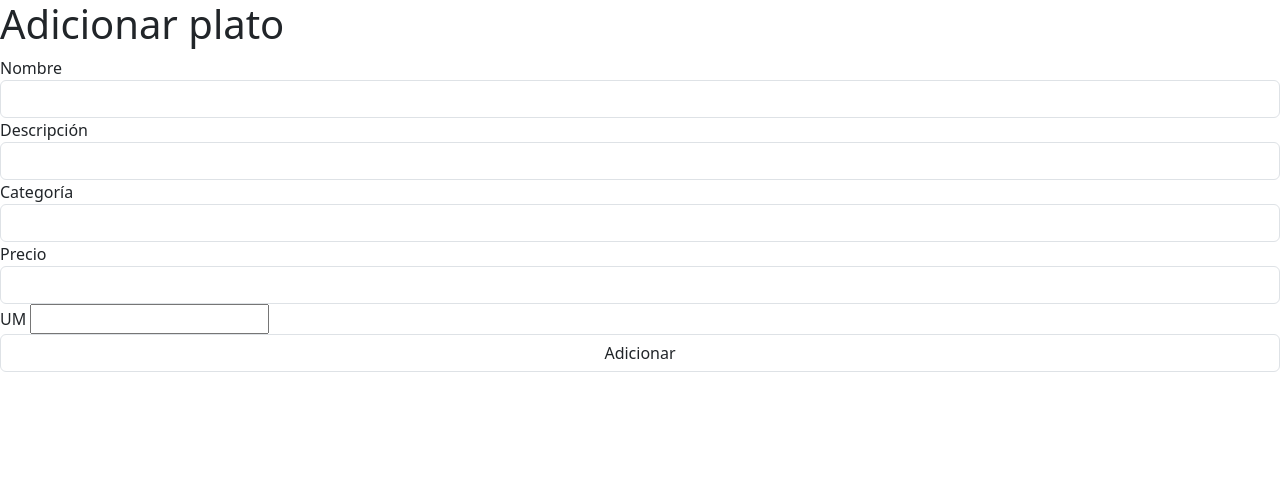
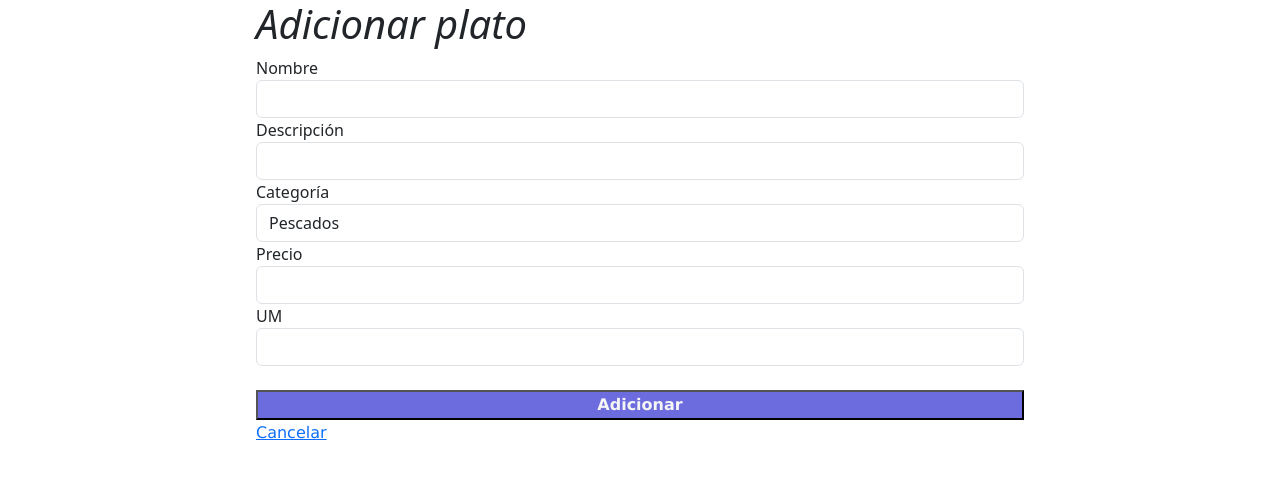
Before and after one commit to meyling83/Menu-Ilarra, a Flask app: page /insertar_plato in a window 1280 px wide. Shown: the top 479 px of the page. Run offline with Flask 3, Linux system fonts and the light colour scheme.

Commit message:
Update insertar_plato.html

```diff
--- a/templates/insertar_plato.html
+++ b/templates/insertar_plato.html
@@ -5,11 +5,13 @@
     <meta http-equiv="X-UA-Compatible" content="IE=edge">
     <meta name="viewport" content="width=device-width, initial-scale=1.0">
     <title>Insertar plato</title>
+    <link href="{{url_for('static',filename='/css/style.css')}}" rel="stylesheet">
     <link href="https://cdn.jsdelivr.net/npm/bootstrap@5.3.0-alpha1/dist/css/bootstrap.min.css" rel="stylesheet" integrity="sha384-GLhlTQ8iRABdZLl6O3oVMWSktQOp6b7In1Zl3/Jr59b6EGGoI1aFkw7cmDA6j6gD" crossorigin="anonymous">
     <script src="https://cdn.jsdelivr.net/npm/bootstrap@5.3.0-alpha1/dist/js/bootstrap.bundle.min.js" integrity="sha384-w76AqPfDkMBDXo30jS1Sgez6pr3x5MlQ1ZAGC+nuZB+EYdgRZgiwxhTBTkF7CXvN" crossorigin="anonymous"></script>
 </head>
 <body>
     <form action="/insertar_plato" method="POST" id="insertar_plato">
+        <div class="contenedor">
         <div class="panel panel-default">
             <div class="panel-body">
                 <h1>Adicionar plato</h1>
@@ -22,8 +24,14 @@
                     <input type="text" name="txtDescripcion" id="txtDescripcion" class="form-control">
                 </div>
                 <div class="form-group">
-                    <label for="txtCategoria">Categoría</label>
-                    <input type="text" name="txtCategoria" id="txtCategoria" class="form-control">
+                    <label for="slcCategoria">Categoría</label>
+                    <select name="slcCategoria" id="slcCategoria" class="form-control">
+                        <option value="Carnes">Carnes</option>
+                        <option value="Pescados" selected>Pescados</option>
+                        <option value="Guarniciones">Guarniciones</option>
+                        <option value="Sugerencia">Sugerencia del Chef</option>
+                    </select>
+
                 </div>
                 <div class="form-group">
                     <label for="txtPrecio">Precio</label>
@@ -31,13 +39,18 @@
                 </div>
                 <div class="form-group">
                     <label for="txtUM">UM</label>
-                    <input type="text" name="txtUM" id="txtUM">
+                    <input type="text" name="txtUM" id="txtUM" class="form-control" >
+                </div>
+                <br>
+                <div class="form-group">
+                    <input type="submit" value="Adicionar" class="boton">
                 </div>
                 <div class="form-group">
-                    <input type="submit" value="Adicionar" class="form-control">
+                    <a href="/lista_platos" >Cancelar</a>
                 </div>
             </div>
         </div>
+    </div>
     </form>
 
 </body>
```
